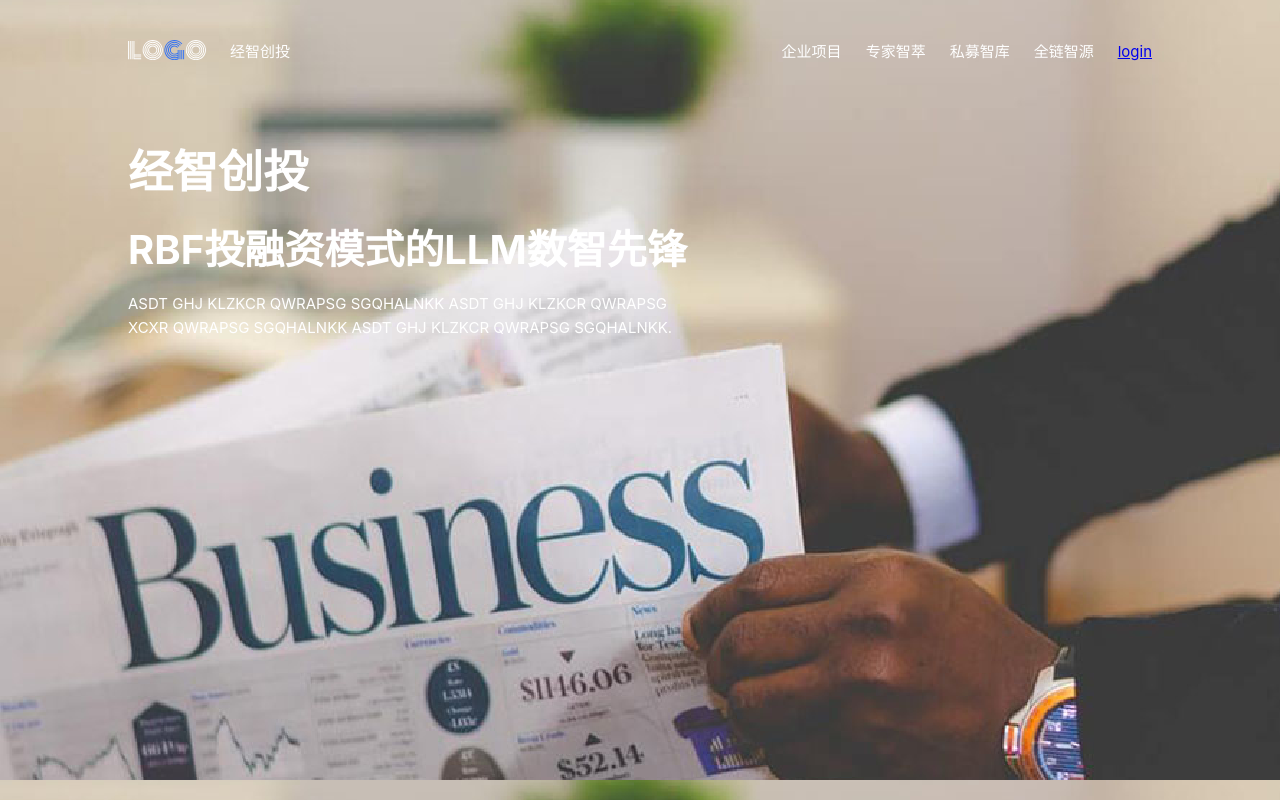
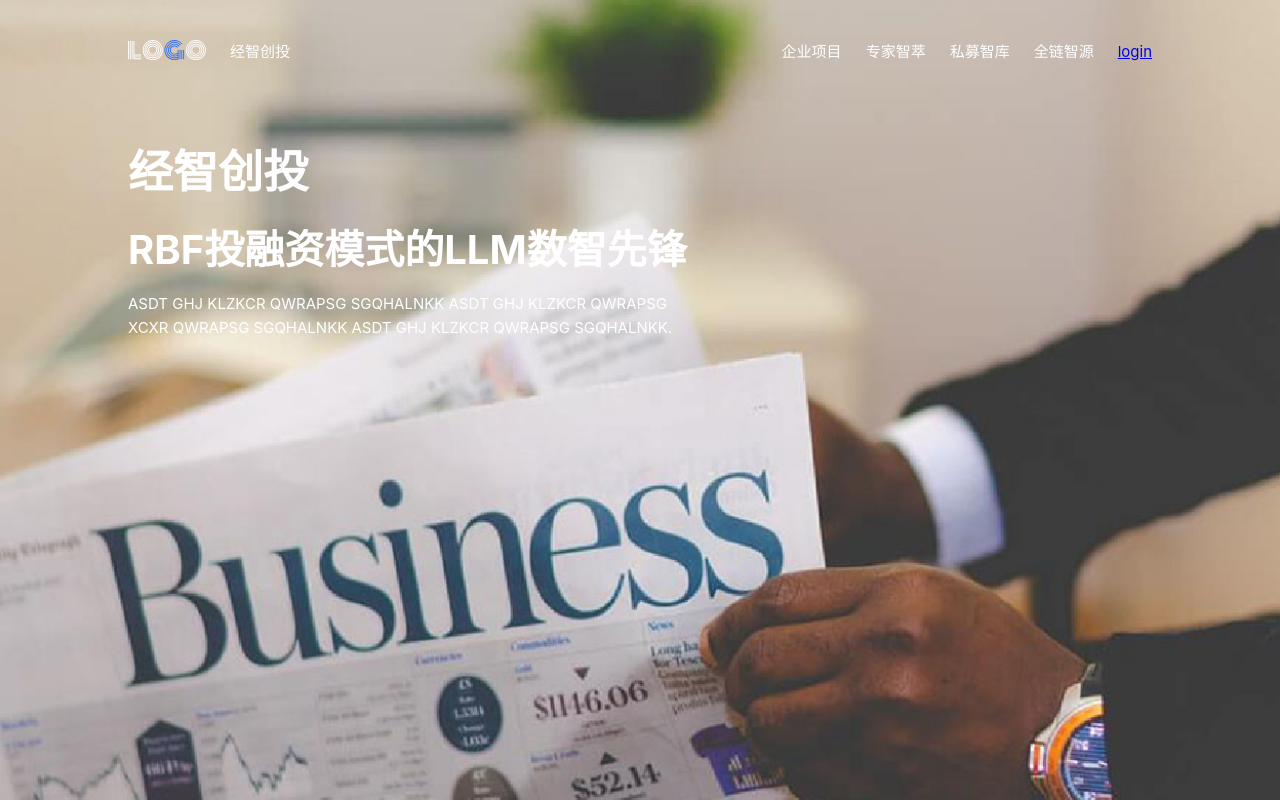
Before and after one commit to din0sauria/Econ-AI-Ventures, a Vue app: page /home in a window 1280 px wide. Built offline with nearby package versions, Linux system fonts and the light colour scheme.

Commit message:
fix index bgm

```diff
--- a/src/pages/index/index.vue
+++ b/src/pages/index/index.vue
@@ -25,9 +25,11 @@ import { ref } from 'vue'
 <style scoped>
 .container {
   min-height: 100vh;
+  width: 100%;
   display: flex;
   flex-direction: column;
-  background-image: url('../../assets/home-bgm.png')
+  background: no-repeat url('../../assets/home-bgm.png');
+  background-size: cover;
 }
 
 .left {
```
Also changed, not shown: .prettierrc.json (added), 2 other files (tests, documents, lock files or other folders).
